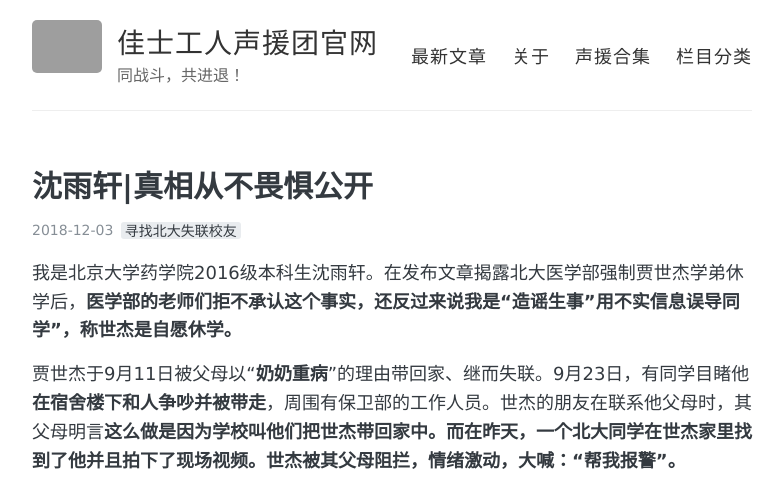
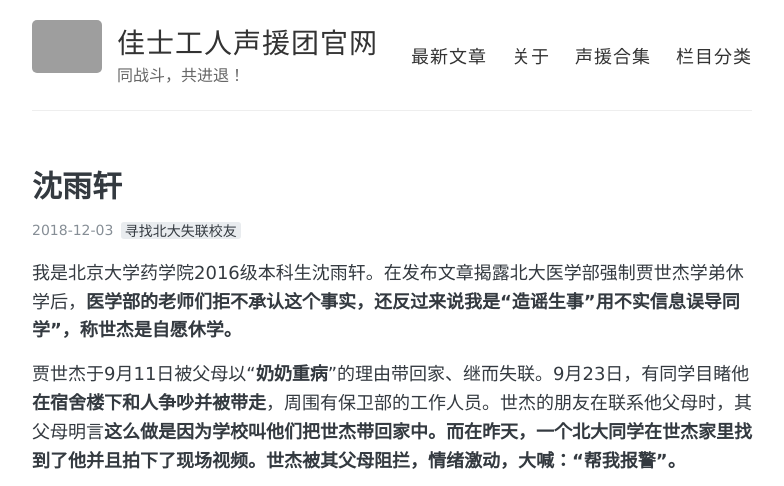
Before and after one commit to xuehuigithub/xuehuigithub.github.io, a Jekyll site: the page built from _posts/2018-12-03-syxgk.md, in a window 1280 px wide and 900 px high, cut to the strip 0-486 px from the top of the window. Shown: the whole strip, without its empty margins (248-1032 px from the left). Built offline with Jekyll 4.4.1, drawn with Linux system fonts in a browser that asks for light colours; comment, search, counter and statistics services are not loaded; grey boxes are pictures that could not be loaded.

Commit message:
Update 2018-12-03-syxgk.md

```diff
--- a/_posts/2018-12-03-syxgk.md
+++ b/_posts/2018-12-03-syxgk.md
@@ -4,7 +4,7 @@ layout: post
 tags:
   - 寻找北大失联校友
 comments: true
-title: 沈雨轩|真相从不畏惧公开
+title: 沈雨轩
 ---
 
 我是北京大学药学院2016级本科生沈雨轩。在发布文章揭露北大医学部强制贾世杰学弟休学后，**医学部的老师们拒不承认这个事实，还反过来说我是“造谣生事”用不实信息误导同学”，称世杰是自愿休学。**
```
